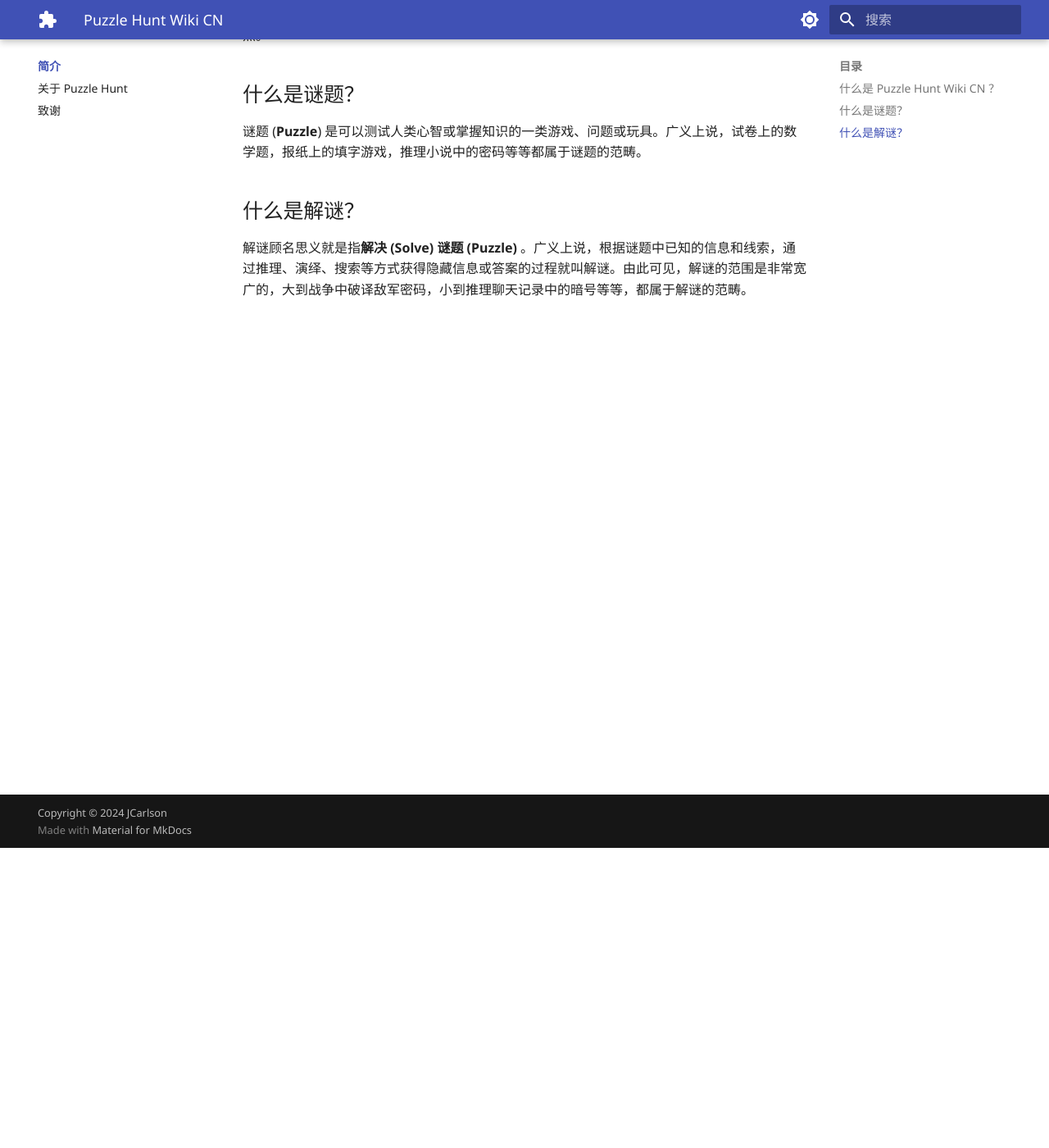
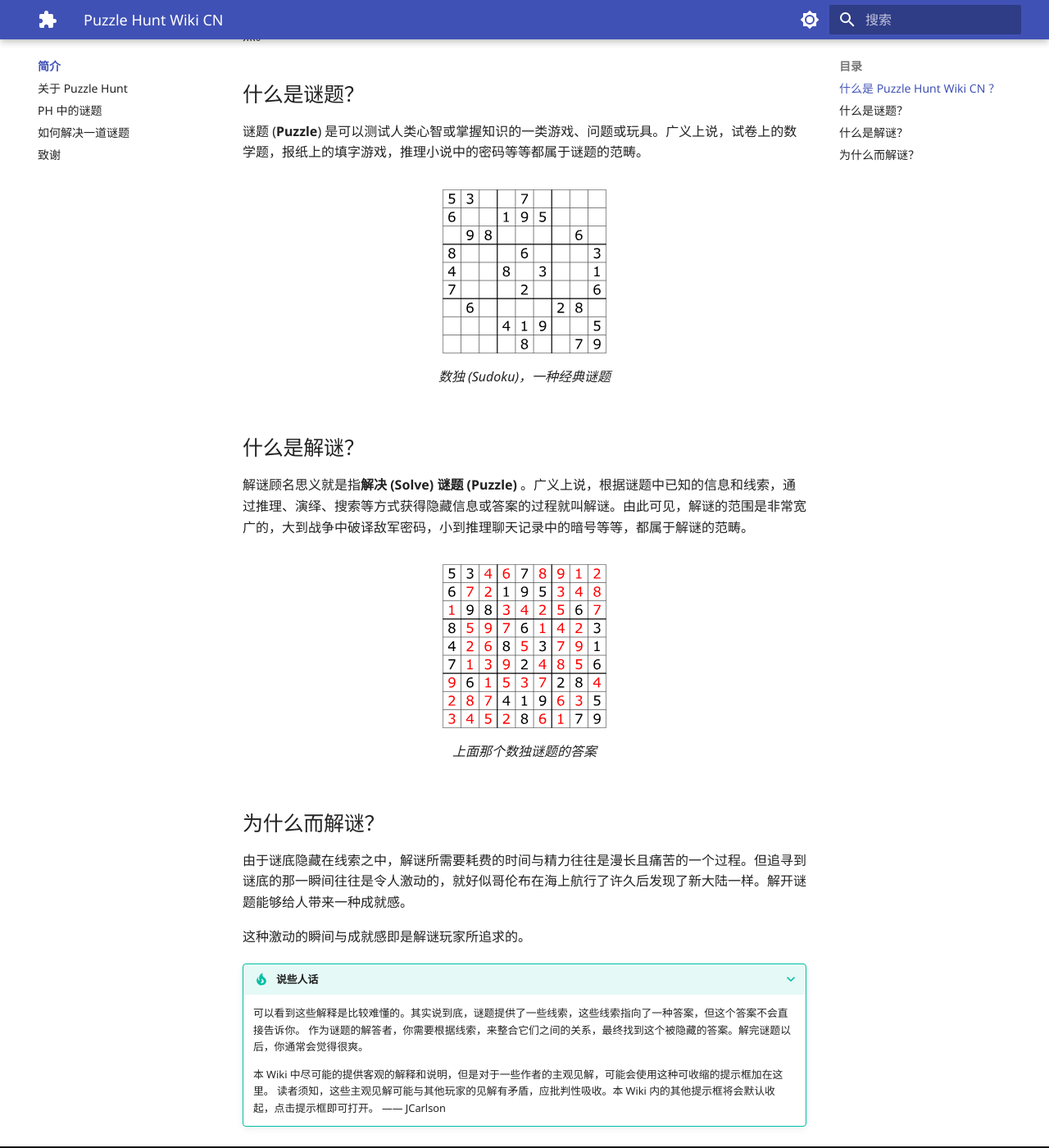
Before and after one commit to JimmyCHWang/puzzle-hunt-wiki-cn, an MkDocs documentation site: the page built from docs/index.md, in a window 1280 px wide and 1400 px high, scrolled down 366 px. Shown: the whole window at 82% size. Built offline with MkDocs 1.6.1 and Material for MkDocs 9.7.7, drawn with Linux system fonts in a browser that asks for light colours; plug-ins that fetch from the network failed and are left out.

Commit message:
Add "Puzzle in PH" and enhance Index

```diff
--- a/docs/index.md
+++ b/docs/index.md
@@ -14,6 +14,31 @@ Puzzle Hunt Wiki CN 致力于成为一个免费开放且持续更新的解谜寻
 
 谜题 (**Puzzle**) 是可以测试人类心智或掌握知识的一类游戏、问题或玩具。广义上说，试卷上的数学题，报纸上的填字游戏，推理小说中的密码等等都属于谜题的范畴。
 
+<figure markdown>
+  ![数独题](./_static/images/sudoku.svg){ width="200" }
+  <figcaption>数独 (Sudoku)，一种经典谜题</figcaption>
+</figure>
+
 ## 什么是解谜？
 
 解谜顾名思义就是指**解决 (Solve) 谜题 (Puzzle)** 。广义上说，根据谜题中已知的信息和线索，通过推理、演绎、搜索等方式获得隐藏信息或答案的过程就叫解谜。由此可见，解谜的范围是非常宽广的，大到战争中破译敌军密码，小到推理聊天记录中的暗号等等，都属于解谜的范畴。
+
+<figure markdown>
+  ![数独题答案](./_static/images/sudoku_solved.svg){ width="200" }
+  <figcaption>上面那个数独谜题的答案</figcaption>
+</figure>
+
+## 为什么而解谜？
+
+由于谜底隐藏在线索之中，解谜所需要耗费的时间与精力往往是漫长且痛苦的一个过程。但追寻到谜底的那一瞬间往往是令人激动的，就好似哥伦布在海上航行了许久后发现了新大陆一样。解开谜题能够给人带来一种成就感。
+
+这种激动的瞬间与成就感即是解谜玩家所追求的。
+
+???+ tip "说些人话"
+
+    可以看到这些解释是比较难懂的。其实说到底，谜题提供了一些线索，这些线索指向了一种答案，但这个答案不会直接告诉你。
+    作为谜题的解答者，你需要根据线索，来整合它们之间的关系，最终找到这个被隐藏的答案。解完谜题以后，你通常会觉得很爽。
+
+    本 Wiki 中尽可能的提供客观的解释和说明，但是对于一些作者的主观见解，可能会使用这种可收缩的提示框加在这里。
+    读者须知，这些主观见解可能与其他玩家的见解有矛盾，应批判性吸收。本 Wiki 内的其他提示框将会默认收起，点击提示框即可打开。
+    —— JCarlson
--- a/mkdocs.yml
+++ b/mkdocs.yml
@@ -42,6 +42,8 @@ nav:
   - 简介:
     - index.md
     - 关于 Puzzle Hunt: intro/about-puzzlehunt.md
+    - PH 中的谜题: intro/a-puzzle-in-hunt.md
+    - 如何解决一道谜题: intro/how-to-solve-a-puzzle.md
     - 致谢: intro/acknowledgements.md
 
 plugins:
@@ -64,6 +66,7 @@ markdown_extensions:
   - abbr
   - admonition
   - attr_list
+  - def_list
   - footnotes
   - md_in_html
   - toc:
@@ -88,6 +91,8 @@ markdown_extensions:
       line_spans: __span
   - pymdownx.inlinehilite
   - pymdownx.keys
+  - pymdownx.tasklist:
+      custom_checkbox: true
   - pymdownx.superfences:
       custom_fences:
           - name: mermaid
```
Also changed, not shown: docs/intro/a-puzzle-in-hunt.md (added, +73 -0 lines), docs/intro/about-puzzlehunt.md (+10 -4 lines), docs/intro/how-to-solve-a-puzzle.md (added, +9 -0 lines), docs/_static/images/mh2023-pv-dzlmjg-nocaption.webp (added), docs/_static/images/mh2023-pv-dzlmjg.webp (added), docs/_static/images/sudoku.svg (added), docs/_static/images/sudoku_solved.svg (added), 1 other file.
